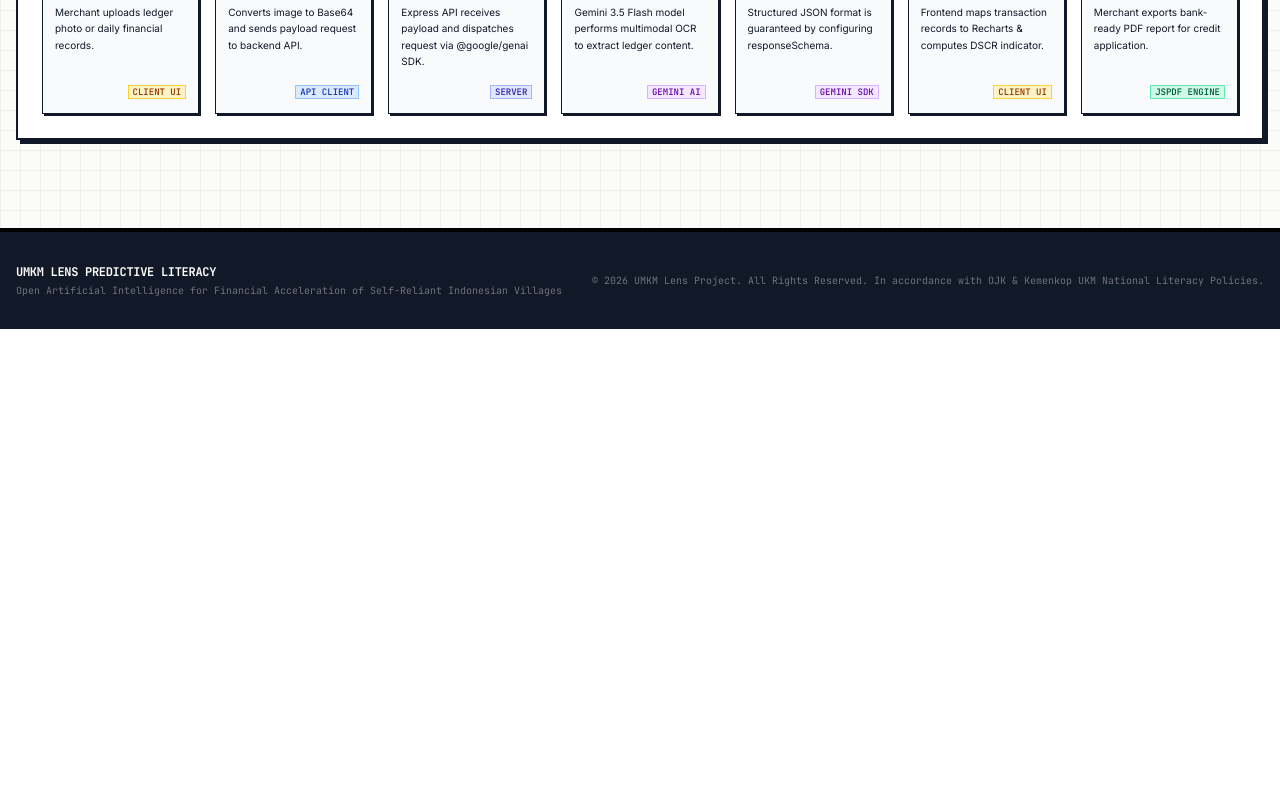
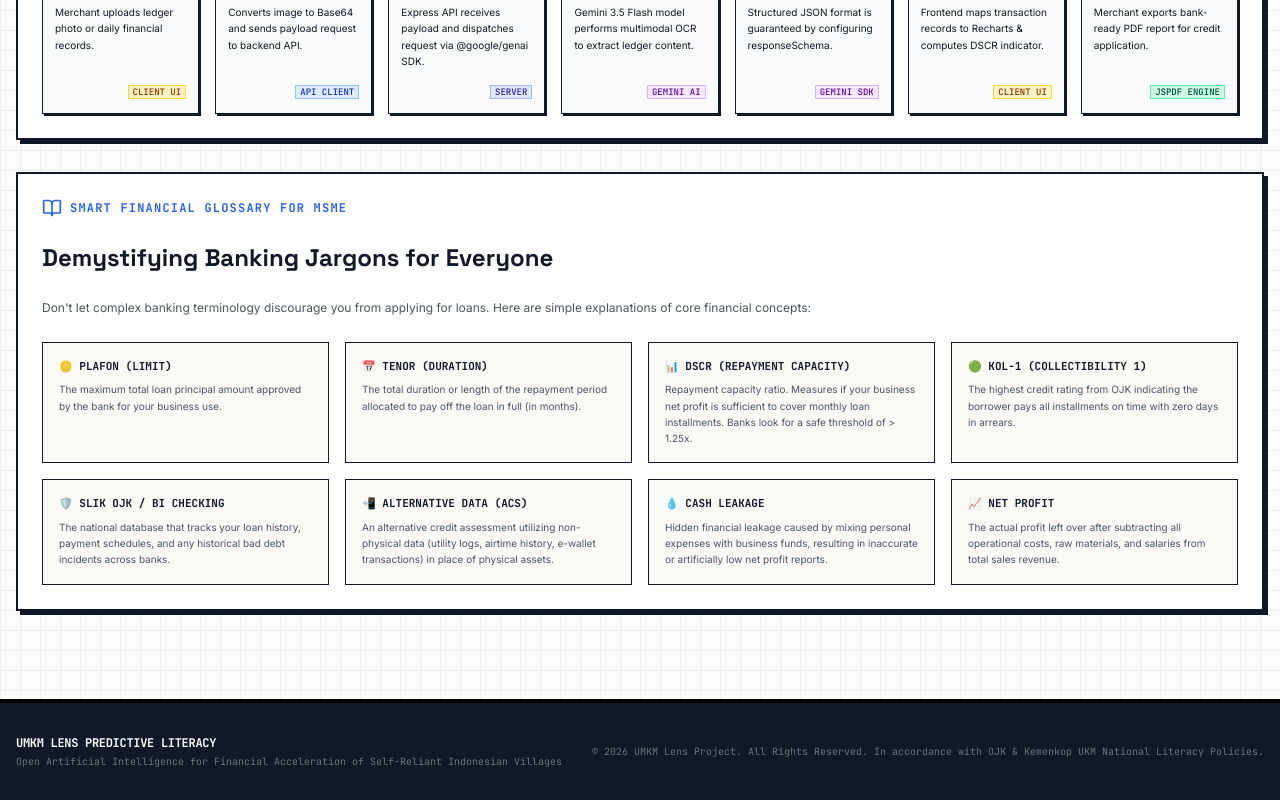
Before and after one commit to rafifernandaa/umkm-lens, a React (Vite) app: page / in a window 1280 px wide. Shown: the part 930-1730 px from the top of the page. Before the commit the page ends 1259 px from the top, so only its background shows below. Built offline with nearby package versions, Linux system fonts and the light colour scheme.

Commit message:
feat: add Smart Financial Glossary section in About tab for micro-merchants

```diff
--- a/src/App.tsx
+++ b/src/App.tsx
@@ -1388,6 +1388,106 @@ export default function App() {
                       <span className="text-[9px] font-mono bg-emerald-100 text-emerald-800 px-1 border border-emerald-300 font-semibold uppercase">jsPDF Engine</span>
                     </div>
                   </div>
+                </div>
+              </div>
+            </div>
+
+            {/* Financial Glossary Section */}
+            <div className="bg-white border-2 border-ink p-6 shadow-[4px_4px_0px_0px_#111827] space-y-6">
+              <div className="flex items-center gap-2">
+                <BookOpen className="w-5 h-5 text-blueprint" />
+                <span className="text-xs font-mono text-blueprint uppercase tracking-widest font-bold">
+                  {t("KAMUS ISTILAH KEUANGAN UMKM", "SMART FINANCIAL GLOSSARY FOR MSME")}
+                </span>
+              </div>
+              <h3 className="text-2xl font-display font-bold text-ink mt-1">
+                {t("Memahami Istilah Perbankan dengan Mudah", "Demystifying Banking Jargons for Everyone")}
+              </h3>
+              <p className="text-xs text-gray-600 leading-relaxed font-sans">
+                {t("Jangan biarkan istilah perbankan yang rumit menghalangi langkah Anda memohon Kredit Usaha Rakyat (KUR). Berikut penjelasan sederhana mengenai konsep finansial utama:",
+                  "Don't let complex banking terminology discourage you from applying for loans. Here are simple explanations of core financial concepts:")}
+              </p>
+
+              <div className="grid grid-cols-1 md:grid-cols-2 lg:grid-cols-3 xl:grid-cols-4 gap-4 font-sans text-xs">
+                {/* Term 1 */}
+                <div className="border border-ink p-4 space-y-2 bg-[#FAF9F6]">
+                  <h4 className="font-bold text-ink uppercase text-[11px] font-mono flex items-center gap-1.5">
+                    🪙 {t("Plafon", "Plafon (Limit)")}
+                  </h4>
+                  <p className="text-[10px] text-gray-600 leading-relaxed">
+                    {t("Batas jumlah total uang pinjaman maksimal yang disetujui bank untuk dapat Anda gunakan.",
+                      "The maximum total loan principal amount approved by the bank for your business use.")}
+                  </p>
+                </div>
+                {/* Term 2 */}
+                <div className="border border-ink p-4 space-y-2 bg-[#FAF9F6]">
+                  <h4 className="font-bold text-ink uppercase text-[11px] font-mono flex items-center gap-1.5">
+                    📅 {t("Tenor", "Tenor (Duration)")}
+                  </h4>
+                  <p className="text-[10px] text-gray-600 leading-relaxed">
+                    {t("Jangka waktu atau lamanya periode mencicil yang diberikan bank untuk melunasi hutang Anda (dalam bulan).",
+                      "The total duration or length of the repayment period allocated to pay off the loan in full (in months).")}
+                  </p>
+                </div>
+                {/* Term 3 */}
+                <div className="border border-ink p-4 space-y-2 bg-[#FAF9F6]">
+                  <h4 className="font-bold text-ink uppercase text-[11px] font-mono flex items-center gap-1.5">
+                    📊 {t("DSCR (Rasio Cicilan)", "DSCR (Repayment Capacity)")}
+                  </h4>
+                  <p className="text-[10px] text-gray-600 leading-relaxed">
+                    {t("Kapasitas bayar. Menilai apakah laba bersih usaha bulanan Anda cukup untuk membayar cicilan bank bulanan secara aman. Bank menyukai rasio di atas 1.25x.",
+                      "Repayment capacity ratio. Measures if your business net profit is sufficient to cover monthly loan installments. Banks look for a safe threshold of > 1.25x.")}
+                  </p>
+                </div>
+                {/* Term 4 */}
+                <div className="border border-ink p-4 space-y-2 bg-[#FAF9F6]">
+                  <h4 className="font-bold text-ink uppercase text-[11px] font-mono flex items-center gap-1.5">
+                    🟢 {t("KOL-1 (Kolektibilitas 1)", "KOL-1 (Collectibility 1)")}
+                  </h4>
+                  <p className="text-[10px] text-gray-600 leading-relaxed">
+                    {t("Peringkat skor kredit terbaik dari OJK. Menandakan Anda selalu membayar cicilan hutang tepat waktu tanpa terlambat satu hari pun.",
+                      "The highest credit rating from OJK indicating the borrower pays all installments on time with zero days in arrears.")}
+                  </p>
+                </div>
+                {/* Term 5 */}
+                <div className="border border-ink p-4 space-y-2 bg-[#FAF9F6]">
+                  <h4 className="font-bold text-ink uppercase text-[11px] font-mono flex items-center gap-1.5">
+                    🛡️ {t("SLIK OJK / BI Checking", "SLIK OJK / BI Checking")}
+                  </h4>
+                  <p className="text-[10px] text-gray-600 leading-relaxed">
+                    {t("Sistem database nasional yang melacak riwayat kelancaran pinjaman atau riwayat kredit macet Anda di masa lalu.",
+                      "The national database that tracks your loan history, payment schedules, and any historical bad debt incidents across banks.")}
+                  </p>
+                </div>
+                {/* Term 6 */}
+                <div className="border border-ink p-4 space-y-2 bg-[#FAF9F6]">
+                  <h4 className="font-bold text-ink uppercase text-[11px] font-mono flex items-center gap-1.5">
+                    📲 {t("Data Alternatif (ACS)", "Alternative Data (ACS)")}
+                  </h4>
+                  <p className="text-[10px] text-gray-600 leading-relaxed">
+                    {t("Penilaian kelayakan kredit alternatif menggunakan data non-fisik seperti tagihan listrik PLN, pulsa, dan e-wallet sebagai pengganti jaminan fisik.",
+                      "An alternative credit assessment utilizing non-physical data (utility logs, airtime history, e-wallet transactions) in place of physical assets.")}
+                  </p>
+                </div>
+                {/* Term 7 */}
+                <div className="border border-ink p-4 space-y-2 bg-[#FAF9F6]">
+                  <h4 className="font-bold text-ink uppercase text-[11px] font-mono flex items-center gap-1.5">
+                    💧 {t("Cash Leakage (Bocor Kas)", "Cash Leakage")}
+                  </h4>
+                  <p className="text-[10px] text-gray-600 leading-relaxed">
+                    {t("Terbuangnya uang usaha karena tercampurnya uang dapur pribadi dengan uang kas toko, sehingga mengaburkan profit bersih riil.",
+                      "Hidden financial leakage caused by mixing personal expenses with business funds, resulting in inaccurate or artificially low net profit reports.")}
+                  </p>
+                </div>
+                {/* Term 8 */}
+                <div className="border border-ink p-4 space-y-2 bg-[#FAF9F6]">
+                  <h4 className="font-bold text-ink uppercase text-[11px] font-mono flex items-center gap-1.5">
+                    📈 {t("Laba Bersih (Net Profit)", "Net Profit")}
+                  </h4>
+                  <p className="text-[10px] text-gray-600 leading-relaxed">
+                    {t("Uang bersih yang tersisa setelah seluruh pemasukan omset dikurangi total biaya operasional dan belanja bahan baku.",
+                      "The actual profit left over after subtracting all operational costs, raw materials, and salaries from total sales revenue.")}
+                  </p>
                 </div>
               </div>
             </div>
```
